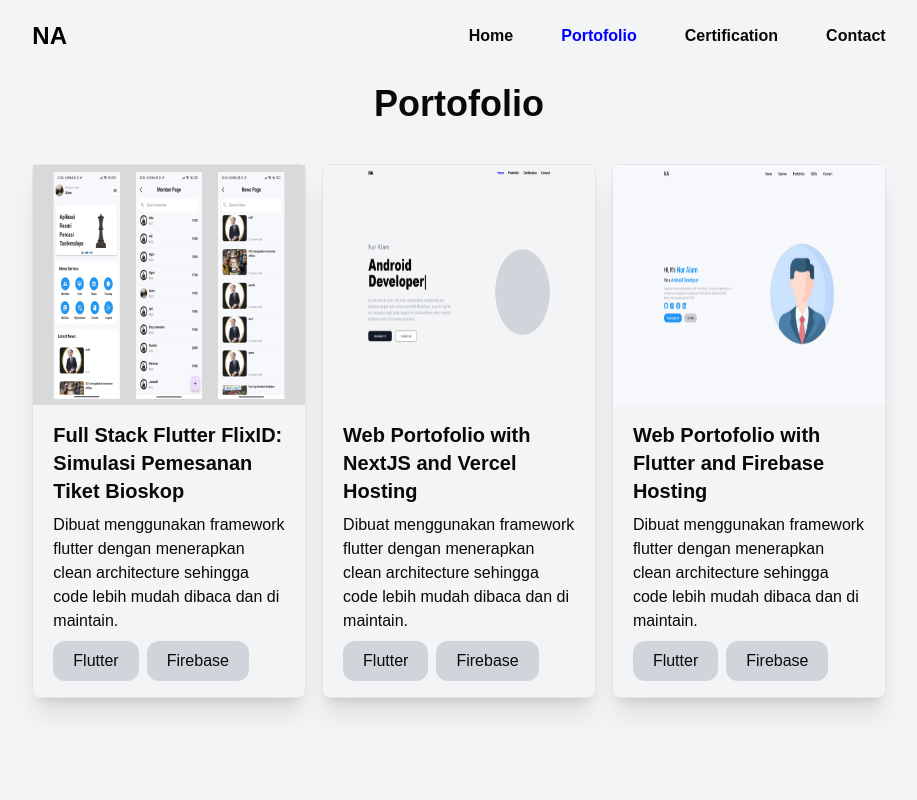
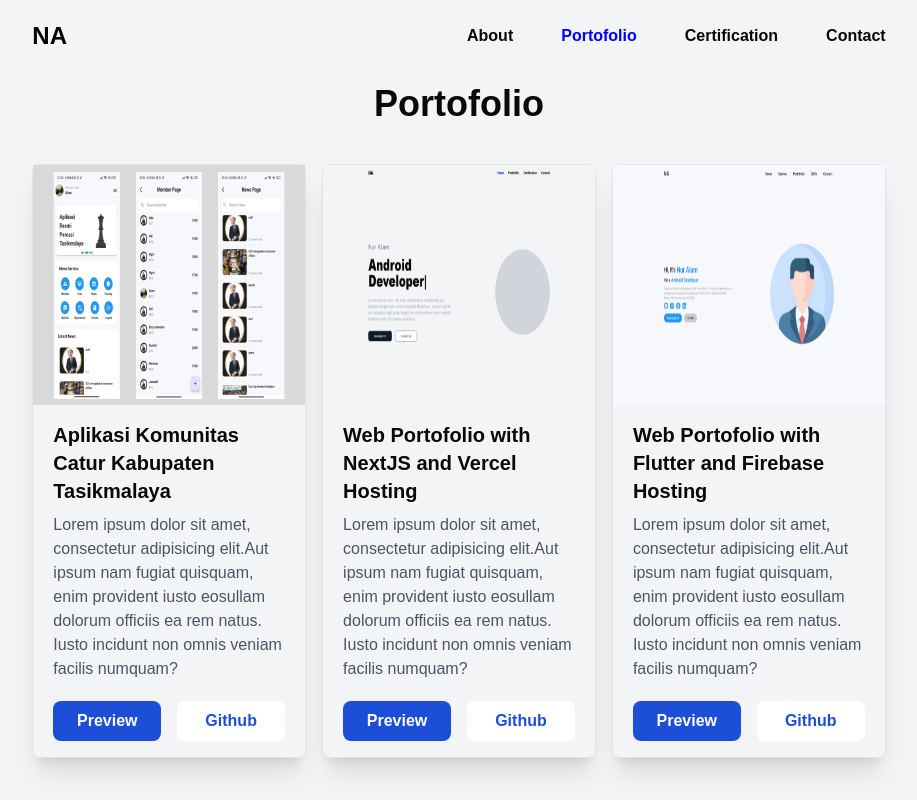
Before and after one commit to alam1906/my_portofolio, a Next.js app: page /portofolio in a window 1280 px wide. Shown: the whole page, without its empty margins (181-1098 px from the left). Built offline with nearby package versions, Linux system fonts and the light colour scheme.

Commit message:
complete

```diff
--- a/app/certification/page.tsx
+++ b/app/certification/page.tsx
@@ -20,47 +20,47 @@ export default function Certification() {
     {
       title: "Data Wrangling with Python",
       src: "/certificate/certificate2.jpg",
-      skill: ["Python", "MySql"],
+      skill: ["Python"],
     },
     {
       title: "Python for Data Professional Beginner Part 1",
       src: "/certificate/certificate3.jpg",
-      skill: ["Python", "MySql"],
+      skill: ["Python"],
     },
     {
       title: "Python for Data Professional Beginner Part 2",
       src: "/certificate/certificate4.jpg",
-      skill: ["Python", "MySql"],
+      skill: ["Python"],
     },
     {
       title: "Exploratory Data Analysis with Python for Beginner",
       src: "/certificate/certificate5.jpg",
-      skill: ["Python", "MySql"],
+      skill: ["Python"],
     },
     {
       title: "Introduce Data Science with Python",
       src: "/certificate/certificate6.jpg",
-      skill: ["Python", "MySql"],
+      skill: ["Python"],
     },
     {
       title: "Python Fundamental for Data Science",
       src: "/certificate/certificate7.jpg",
-      skill: ["Python", "MySql"],
+      skill: ["Python"],
     },
     {
       title: "Python for Data Professional Beginner Part 3",
       src: "/certificate/certificate8.jpg",
-      skill: ["Python", "MySql"],
+      skill: ["Python"],
     },
     {
       title: "Fundamental SQL Using SELECT Statement",
       src: "/certificate/certificate9.jpg",
-      skill: ["Python", "MySql"],
+      skill: ["MySql"],
     },
     {
       title: "Fundamental SQL Using FUNCTION and GROUP BY",
       src: "/certificate/certificate10.jpg",
-      skill: ["Python", "MySql"],
+      skill: ["MySql"],
     },
   ];
   return (
--- a/app/contact/page.tsx
+++ b/app/contact/page.tsx
@@ -13,7 +13,7 @@ export default function Contact() {
         className="h-[calc(100vh-4rem)] flex justify-center items-center w-full"
       >
         <div className="w-full">
-          <h1 className="text-4xl font-bold text-center mb-10 md:mb-20">
+          <h1 className="text-4xl font-extrabold text-center mb-10 md:mb-20">
             Contact
           </h1>
           <div className="md:flex flex-row-reverse justify-between">
@@ -71,16 +71,16 @@ export default function Contact() {
                 email or by our social media account.
               </div>
               <div className="flex justify-center items-center gap-8 mt-3 md:justify-start md:mt-6">
-                <a href="">
+                <a href="https://github.com/alam1906" target="blank">
                   <FaGithub fontSize={35} color="blue" />
                 </a>
-                <a href="">
+                <a href="https://github.com/alam1906" target="blank">
                   <FaFacebook fontSize={35} color="blue" />
                 </a>
-                <a href="">
+                <a href="https://github.com/alam1906" target="blank">
                   <FaLinkedin fontSize={35} color="blue" />
                 </a>
-                <a href="">
+                <a href="https://github.com/alam1906" target="blank">
                   <FaInstagram fontSize={35} color="blue" />
                 </a>
               </div>
--- a/app/layout.tsx
+++ b/app/layout.tsx
@@ -25,7 +25,7 @@ export default function RootLayout({
                 href={"/"}
                 className={pathName === "/" ? "active font-bold" : "font-bold"}
               >
-                Home
+                About
               </Link>
               <Link
                 href={"/portofolio"}
--- a/app/portofolio/page.tsx
+++ b/app/portofolio/page.tsx
@@ -9,23 +9,33 @@ import {
 } from "@/components/ui/card";
 import Image from "next/image";
 import { motion } from "framer-motion";
+import Link from "next/link";
 
 export default function Portofolio() {
   const elements = [
     {
-      title: "Full Stack Flutter FlixID: Simulasi Pemesanan Tiket Bioskop",
+      title: "Aplikasi Komunitas Catur Kabupaten Tasikmalaya",
       src: "/portofolio/portofolio1.jpg",
-      tool: ["Flutter", "Firebase", "Riverpod"],
+      description:
+        "Lorem ipsum dolor sit amet, consectetur adipisicing elit.Aut ipsum nam fugiat quisquam, enim provident iusto eosullam dolorum officiis ea rem natus. Iusto incidunt non omnis veniam facilis numquam?",
+      preview: "https://github.com/alam1906/percasi_tasikmalaya",
+      github: "https://github.com/alam1906/percasi_tasikmalaya",
     },
     {
       title: "Web Portofolio with NextJS and Vercel Hosting",
       src: "/portofolio/portofolio2.png",
-      tool: ["Javascript", "Tailwind CSS"],
+      description:
+        "Lorem ipsum dolor sit amet, consectetur adipisicing elit.Aut ipsum nam fugiat quisquam, enim provident iusto eosullam dolorum officiis ea rem natus. Iusto incidunt non omnis veniam facilis numquam?",
+      preview: "https://my-portofolio-smoky-rho.vercel.app",
+      github: "https://github.com/alam1906/my_portofolio",
     },
     {
       title: "Web Portofolio with Flutter and Firebase Hosting",
       src: "/portofolio/portofolio3.png",
-      tool: ["Flutter", "Firebase"],
+      description:
+        "Lorem ipsum dolor sit amet, consectetur adipisicing elit.Aut ipsum nam fugiat quisquam, enim provident iusto eosullam dolorum officiis ea rem natus. Iusto incidunt non omnis veniam facilis numquam?",
+      preview: "https://myportofolio-36d44.web.app",
+      github: "https://github.com/alam1906/my_portofolio_flutter",
     },
   ];
   return (
@@ -54,19 +64,25 @@ export default function Portofolio() {
                       <h3>{e.title}</h3>
                     </CardDescription>
                   </CardHeader>
-                  <CardContent className="mb-2">
-                    <p>
-                      Dibuat menggunakan framework flutter dengan menerapkan
-                      clean architecture sehingga code lebih mudah dibaca dan di
-                      maintain.
-                    </p>
+                  <CardContent className="mb-5">
+                    <p className="text-gray-600">{e.description}</p>
                   </CardContent>
                   <CardFooter>
-                    <div className="px-5 py-2 bg-gray-300 rounded-xl">
-                      Flutter
-                    </div>
-                    <div className="px-5 py-2 bg-gray-300 rounded-xl">
-                      Firebase
+                    <div className="flex justify-center items-center mx-auto gap-4 w-full pr-5">
+                      <a
+                        href={e.preview}
+                        target="blank"
+                        className="px-5 py-2 bg-blue-700 w-full rounded-lg text-center font-bold text-white cursor-pointer"
+                      >
+                        Preview
+                      </a>
+                      <a
+                        href={e.github}
+                        target="blank"
+                        className="px-5 py-2 bg-white w-full rounded-lg text-center font-bold text-blue-700 cursor-pointer"
+                      >
+                        Github
+                      </a>
                     </div>
                   </CardFooter>
                 </Card>
```
Also changed, not shown: app/page.tsx (+18 -5 lines), public/profile/profile.jpg (added).
